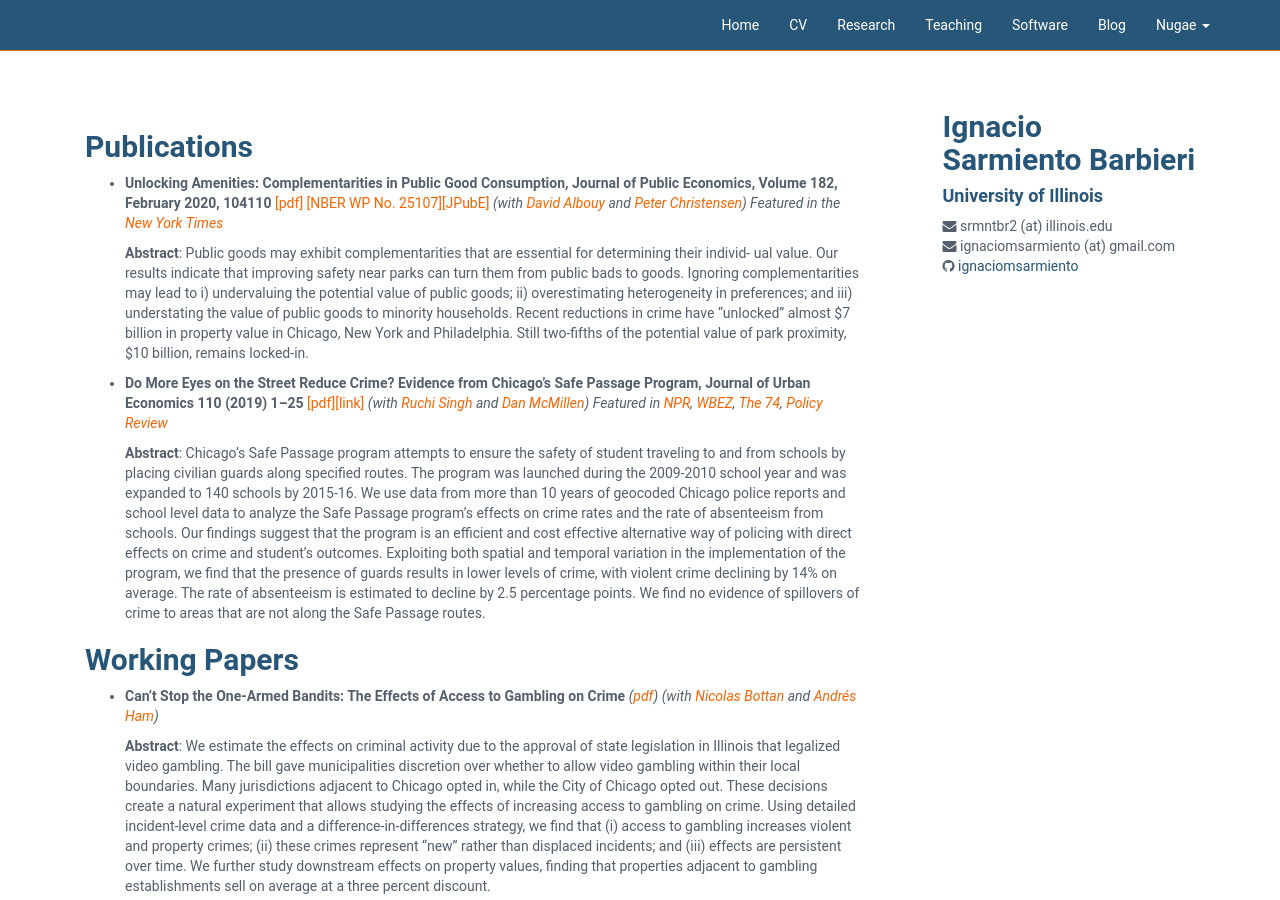
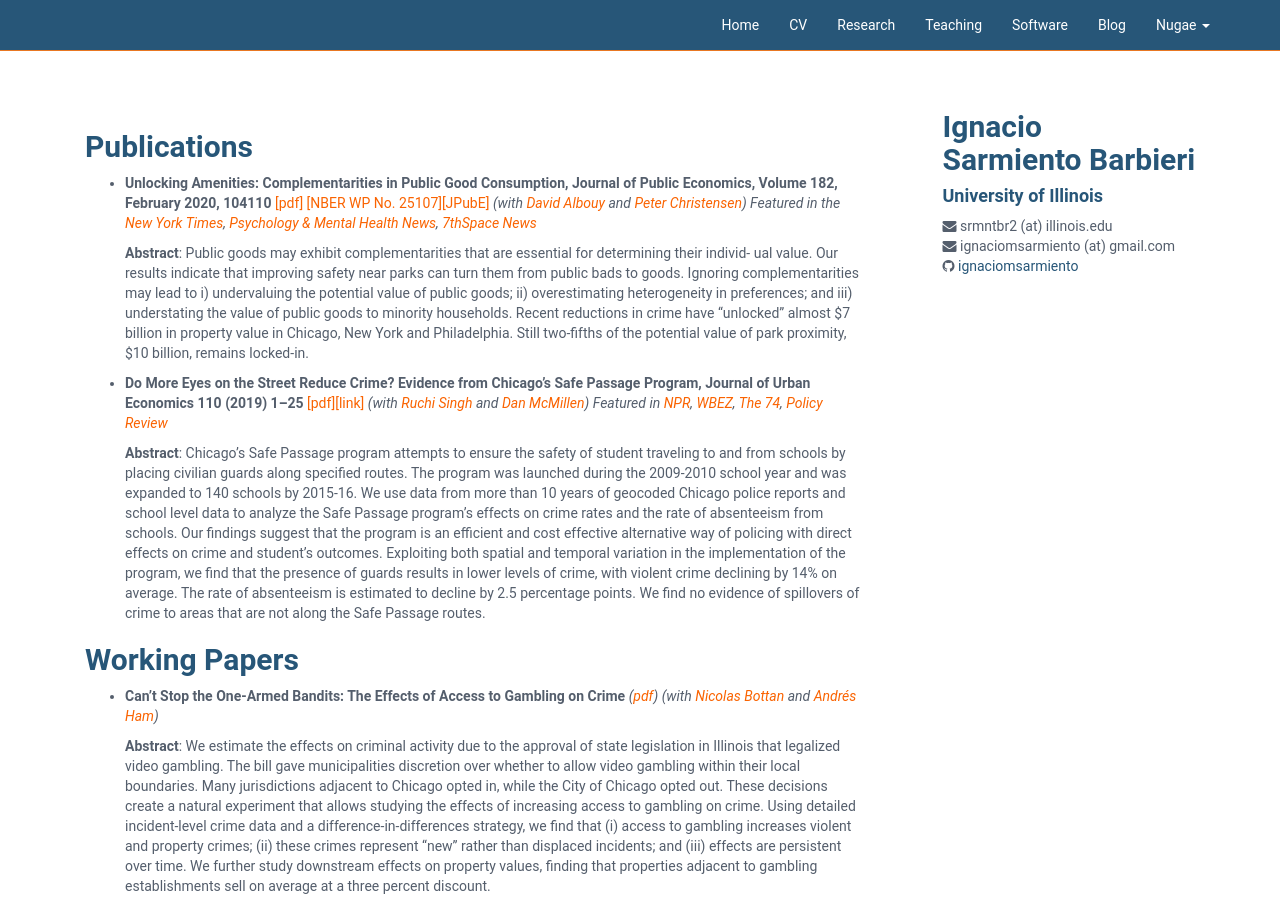
Before and after one commit to ignaciomsarmiento/ignaciomsarmiento.github.io, a Jekyll site: the page built from research.md, in a window 1280 px wide and 900 px high. Built offline with Jekyll 4.4.1, drawn with Linux system fonts in a browser that asks for light colours; our own code applies the rules of GitHub Pages for plain Markdown files.

Commit message:
added news links

```diff
--- a/research.md
+++ b/research.md
@@ -5,7 +5,7 @@ layout: secondary_pages
 ## Publications
 
 * **Unlocking Amenities: Complementarities in Public Good Consumption, Journal of Public Economics, Volume 182, February 2020, 104110** [[pdf]](/assets/Unlocking_Amenities.pdf) [[NBER WP No. 25107]](https://www.nber.org/papers/w25107)[[JPubE]](https://authors.elsevier.com/c/1aSFWAlw9f3nO)
-	*(with [David Albouy](http://davidalbouy.net/) and [Peter Christensen](http://www.peterchristensen.net/))* *Featured in the [New York Times](https://nyti.ms/2ztMhZZ)*
+	*(with [David Albouy](http://davidalbouy.net/) and [Peter Christensen](http://www.peterchristensen.net/))* *Featured in the [New York Times](https://nyti.ms/2ztMhZZ), [Psychology & Mental Health News](https://psychcentral.com/news/2020/04/16/targeting-area-crime-lets-residents-enjoy-local-parks/155781.html), [7thSpace News](http://7thspace.com/headlines/1166481/public_policies_that_target_crime_reduction_around_parks_can_directly_benefit_communities.html)*
 
 	**Abstract**:
 	Public goods may exhibit complementarities that are essential for determining their individ- ual value. Our results indicate that improving safety near parks can turn them from public bads to goods. Ignoring complementarities may lead to i) undervaluing the potential value of public goods; ii) overestimating heterogeneity in preferences; and iii) understating the value of public goods to minority households. Recent reductions in crime have “unlocked” almost $7 billion in property value in Chicago, New York and Philadelphia. Still two-fifths of the potential value of park proximity, $10 billion, remains locked-in.
```
Also changed, not shown: Gemfile.lock.
